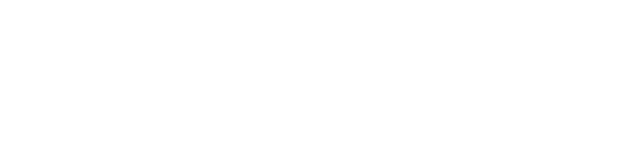
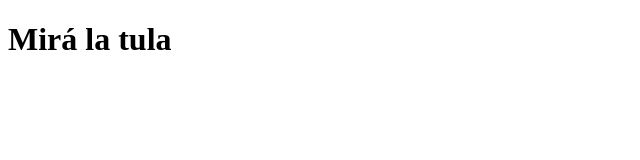
Before and after one commit to EzequielTejeda/tutorialGithub, a plain HTML site: page index.html in a window 1280 px wide. Shown: the whole page, without its empty margins (0-640 px from the left). Drawn offline with Linux system fonts and the light colour scheme.

Commit message:
subo index.html modificado con h1 agregado

```diff
--- a/index.html
+++ b/index.html
@@ -7,6 +7,6 @@
     <title>Document</title>
 </head>
 <body>
-
+    <h1>Mirá la tula</h1>
 </body>
 </html>
```
